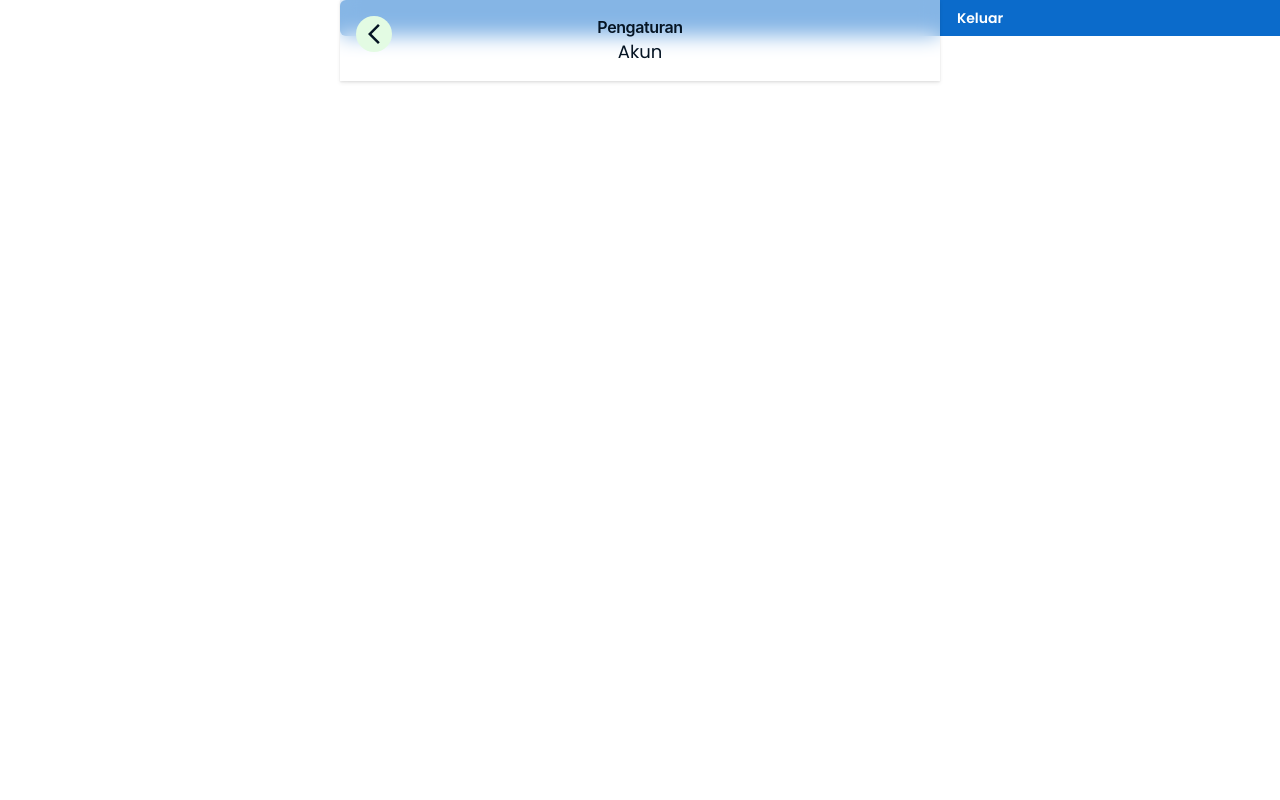
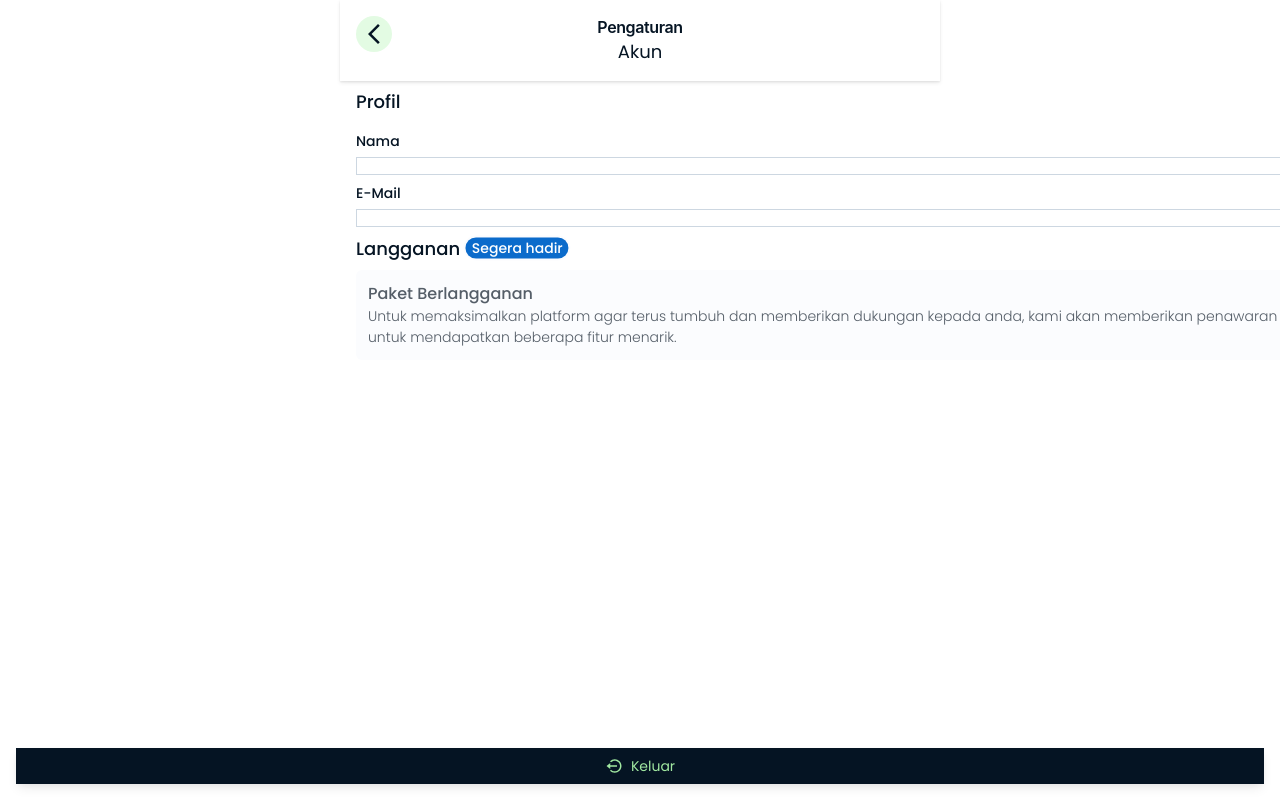
Before and after one commit to yoezasapoetro/penguaran-app, a Next.js app: page /pengaturan/akun in a window 1280 px wide. Shown: the top 800 px of the page. Built offline with nearby package versions, Linux system fonts and the light colour scheme; no server answers.

Commit message:
feat: account page

```diff
--- a/next.config.js
+++ b/next.config.js
@@ -6,6 +6,14 @@ const withPwa = require("next-pwa")({
 /** @type {import('next').NextConfig} */
 const nextConfig = {
     reactStrictMode: true,
+    images: {
+        remotePatterns: [
+            {
+                protocol: "https",
+                hostname: "*.googleusercontent.com",
+            },
+        ],
+    },
 };
 
 module.exports = withPwa(nextConfig);
--- a/pages/pengaturan/akun/index.tsx
+++ b/pages/pengaturan/akun/index.tsx
@@ -1,14 +1,140 @@
 import {
+    Alert,
+    AspectRatio,
+    Badge,
+    Box,
     Button,
+    Stack,
+    Typography,
+    TypographyProps,
 } from "@mui/joy"
+import {
+    BiLogOutCircle as LogoutIcon,
+} from "react-icons/bi"
+import NextImage from "next/image"
 
 import {
     PageHeader,
     PageLayout,
 } from "@/components/ui"
-import { signOut } from "next-auth/react"
+import { SessionContextValue, signOut, useSession } from "next-auth/react"
+
+function Profile(props: {
+    session: SessionContextValue<boolean>
+}) {
+    const user = props.session.data?.user
+    const labelProps: TypographyProps = {
+        textColor: "primary.900",
+        textAlign: "left",
+        fontSize: "sm",
+        fontWeight: 500,
+        gutterBottom: true,
+    }
+    const profileProps: TypographyProps = {
+        fontSize: "md",
+        textColor: "primary.900",
+        textAlign: "left",
+        sx: {
+            border: "1px solid",
+            borderColor: "neutral.300",
+            p: 1,
+        }
+    }
+
+    return (
+        <Stack
+            useFlexGap
+            rowGap={1}
+        >
+            <Stack
+                useFlexGap
+                width="100%"
+                alignItems="center"
+            >
+                {user && user.name && user.image && <AspectRatio
+                    ratio={1}
+                    sx={{
+                        width: "5rem",
+                        height: "5rem",
+                        borderRadius: "4rem",
+                    }}
+                >
+                    <NextImage
+                        alt={user.name}
+                        src={user.image}
+                        width={100}
+                        height={100}
+                    />
+                </AspectRatio>}
+            </Stack>
+
+            <Stack
+                useFlexGap
+                width="100%"
+                flexWrap="wrap"
+                rowGap={1}
+            >
+                <Box>
+                    <Typography
+                        {...labelProps}
+                    >
+                        Nama
+                    </Typography>
+                    <Typography
+                        {...profileProps}
+                    >
+                        {user?.name}
+                    </Typography>
+                </Box>
+                <Box>
+                    <Typography
+                        {...labelProps}
+                    >
+                        E-Mail
+                    </Typography>
+                    <Typography
+                        {...profileProps}
+                    >
+                        {user?.email}
+                    </Typography>
+                </Box>
+            </Stack>
+        </Stack>
+    )
+}
+
+function Subscription() {
+    return (
+        <Stack>
+            <Alert
+                variant="outlined"
+                color="info"
+            >
+                <Box>
+                    <Typography
+                        fontWeight={500}
+                        textColor="inherit"
+                    >
+                        Paket Berlangganan
+                    </Typography>
+                    <Typography
+                        fontWeight={300}
+                        fontSize="sm"
+                        textColor="inherit"
+                    >
+                        Untuk memaksimalkan platform agar terus tumbuh dan memberikan dukungan
+                        kepada anda, kami akan memberikan penawaran kepada anda biya yang harus
+                        di keluarkan untuk mendapatkan beberapa fitur menarik.
+                    </Typography>
+                </Box>
+            </Alert>
+        </Stack>
+    )
+}
 
 export default function Akun() {
+    const session = useSession()
+
     return (
         <>
             <PageHeader
@@ -17,8 +143,51 @@ export default function Akun() {
                 backUrl="/pengaturan"
             />
             <PageLayout>
+                <Stack
+                    useFlexGap
+                    rowGap={1}
+                    padding="1rem"
+                    marginTop={9}
+                    marginBottom={8}
+                >
+                    <Typography
+                        fontSize="lg"
+                        fontWeight={500}
+                        textColor="primary.900"
+                    >
+                        Profil
+                    </Typography>
+                    <Profile session={session} />
+
+                    <Box>
+                        <Badge
+                            badgeContent="Segera hadir"
+                            badgeInset="50% -55%"
+                        >
+                            <Typography
+                                fontSize="lg"
+                                fontWeight={500}
+                                textColor="primary.900"
+                            >
+                                Langganan
+                            </Typography>
+                        </Badge>
+                    </Box>
+                    <Subscription />
+                </Stack>
                 <Button
-                    fullWidth
+                    sx={{
+                        fontWeight: 400,
+                        backgroundColor: "primary.900",
+                        borderRadius: "0",
+                        color: "success.300",
+                        boxShadow: "md",
+                        position: "fixed",
+                        bottom: "1rem",
+                        left: "1rem",
+                        right: "1rem",
+                    }}
+                    startDecorator={<LogoutIcon size={18} />}
                     onClick={() => signOut({ callbackUrl: "/login", redirect: true })}
                 >
                     Keluar
```
